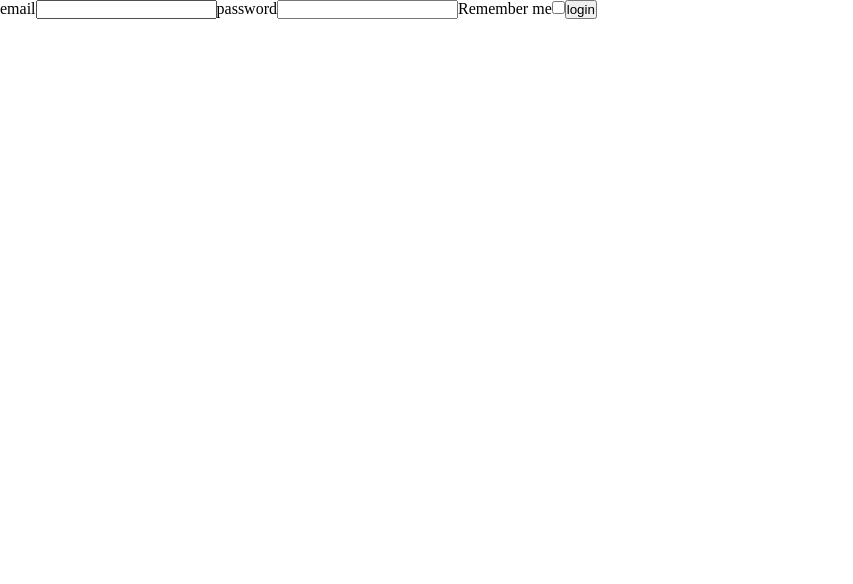
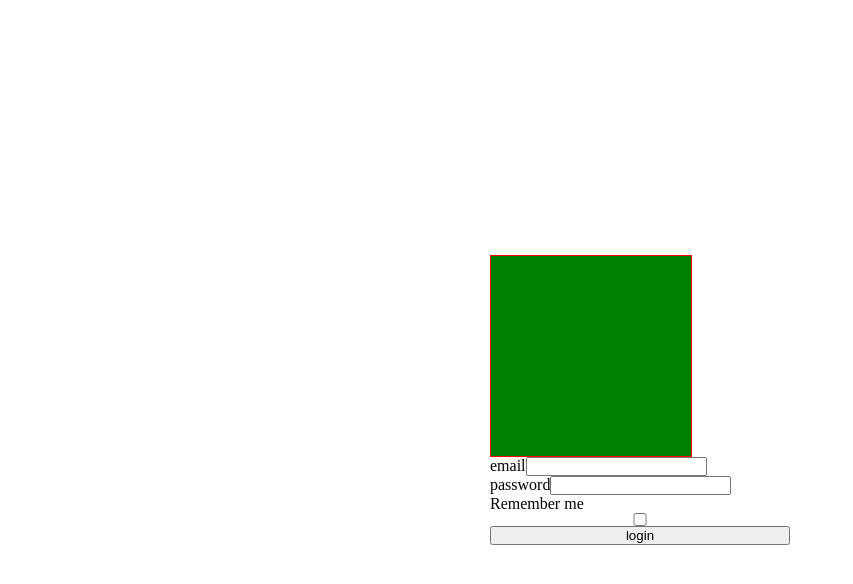
Before and after one commit to barrakiss/logowanie-react, a React (Create React App) app: page / in a window 1280 px wide. Shown: the top 584 px of the page, without its empty margins (0-853 px from the left). Built offline with nearby package versions, Linux system fonts and the light colour scheme.

Commit message:
1st version

```diff
--- a/src/App.css
+++ b/src/App.css
@@ -105,3 +105,24 @@ section {
   padding: 0;
   margin: 0;
 }
+
+.formErrors {
+  background-color: red;
+}
+
+.login-form {
+  height: 300px;
+  width: 300px;
+  display: flex;
+  flex-direction: column;
+  align-content: center;
+  justify-content: center;
+}
+
+#root {
+  height: 100vh;
+  width: 100vw;
+  display: flex;
+  justify-content: center;
+  align-items: center;
+}
--- a/src/App.js
+++ b/src/App.js
@@ -1,7 +1,7 @@
 import React, { Component } from 'react';
 // import logo from './assets/img/logo.svg';
 import './App.css';
-import LoginForm from './base/containers/LoginForm';
+import LoginForm from './base/containers/LoginForm.jsx';
 
 class App extends Component {
   render() {
--- a/src/App.scss
+++ b/src/App.scss
@@ -3,3 +3,11 @@
 @import "./assets/sass/components/buttons";
 @import "./assets/sass/layout/forms";
 @import "./assets/sass/pages/login";
+
+#root {
+  height: 100vh;
+  width: 100vw;
+  display: flex;
+  justify-content: center;
+  align-items: center;
+}
--- a/src/assets/sass/layout/_forms.scss
+++ b/src/assets/sass/layout/_forms.scss
@@ -0,0 +1,3 @@
+.formErrors {
+  background-color: red;
+}
--- a/src/assets/sass/pages/_login.scss
+++ b/src/assets/sass/pages/_login.scss
@@ -0,0 +1,8 @@
+.login-form {
+  height: 300px;
+  width: 300px;
+  display: flex;
+  flex-direction: column;
+  align-content: center;
+  justify-content: center;
+}
--- /dev/null
+++ b/src/base/containers/FormError.jsx
@@ -0,0 +1,19 @@
+import React from 'react';
+
+export const FormErrors = ({ formErrors }) => (
+  <div className="formErrors">
+    {Object.keys(formErrors).map((fieldName, i) => {
+      if (formErrors[fieldName].length > 0) {
+        return (
+          <p key={i}>
+            {fieldName} {formErrors[fieldName]}
+          </p>
+        );
+      } else {
+        return '';
+      }
+    })}
+  </div>
+);
+
+export default FormErrors;
--- a/src/base/containers/LoginForm.jsx
+++ b/src/base/containers/LoginForm.jsx
@@ -1,18 +1,108 @@
 import React, { Component } from 'react';
+import FormErrors from './FormError';
+
+var hotStyle = {
+  color: 'black',
+  height: '200px',
+  width: '200px',
+  border: '1px solid red',
+  backgroundColor: 'green'
+};
 
 class LoginForm extends Component {
+  constructor(props) {
+    super(props);
+    this.state = {
+      email: '',
+      password: '',
+      formErrors: { email: '', password: '' },
+      emailValid: false,
+      passwordValid: false,
+      formValid: false
+    };
+  }
+
+  handleUserInput = e => {
+    const name = e.target.name;
+    const value = e.target.value;
+    this.setState({ [name]: value }, () => {
+      this.validateField(name, value);
+    });
+  };
+
+  validateField(fieldName, value) {
+    let fieldValidationErrors = this.state.formErrors;
+    let emailValid = this.state.emailValid;
+    let passwordValid = this.state.passwordValid;
+
+    switch (fieldName) {
+      case 'email':
+        emailValid = value.match(/^([\w.%+-]+)@([\w-]+\.)+([\w]{2,})$/i);
+        fieldValidationErrors.email = emailValid ? '' : ' is invalid';
+        break;
+      case 'password':
+        passwordValid = value.match(
+          /^(?=.*[a-z])(?=.*[A-Z])(?=.*\d)[a-zA-Z\d]{6,}$/i
+        );
+        fieldValidationErrors.password = passwordValid ? '' : ' is too short';
+        break;
+      default:
+        break;
+    }
+    this.setState(
+      {
+        formErrors: fieldValidationErrors,
+        emailValid: emailValid,
+        passwordValid: passwordValid
+      },
+      this.validateForm
+    );
+  }
+
+  validateForm() {
+    this.setState({
+      formValid: this.state.emailValid && this.state.passwordValid
+    });
+  }
+
+  errorClass(error) {
+    return error.length === 0 ? '' : 'has-error';
+  }
+
   render() {
     return (
       <form action="">
-        <fieldset>
-          <label htmlFor="email">email</label>
-          <input type="text" name="email" id="email" />
-          <label htmlFor="password">password</label>
-          <input type="password" name="password" id="password" />
+        <div className="login-form">
+          <div style={hotStyle}>
+            <FormErrors formErrors={this.state.formErrors} />
+          </div>
+
+          <div className={`${this.errorClass(this.state.formErrors.email)}`}>
+            <label htmlFor="email">email</label>
+            <input
+              type="text"
+              name="email"
+              id="email"
+              value={this.state.email}
+              onChange={this.handleUserInput}
+            />
+          </div>
+
+          <div className={`${this.errorClass(this.state.formErrors.password)}`}>
+            <label htmlFor="password">password</label>
+            <input
+              type="password"
+              name="password"
+              id="password"
+              value={this.state.password}
+              onChange={this.handleUserInput}
+            />
+          </div>
+
           <label htmlFor="remember">Remember me</label>
           <input type="checkbox" name="remember" id="remember" />
           <input type="submit" value="login" />
-        </fieldset>
+        </div>
       </form>
     );
   }
--- a/src/index.css
+++ b/src/index.css
@@ -1,6 +1,3 @@
-@charset "utf-8";
-@import './assets/sass/abstracts/_variables.scss';
-
 body {
   margin: 0;
   padding: 0;
```
